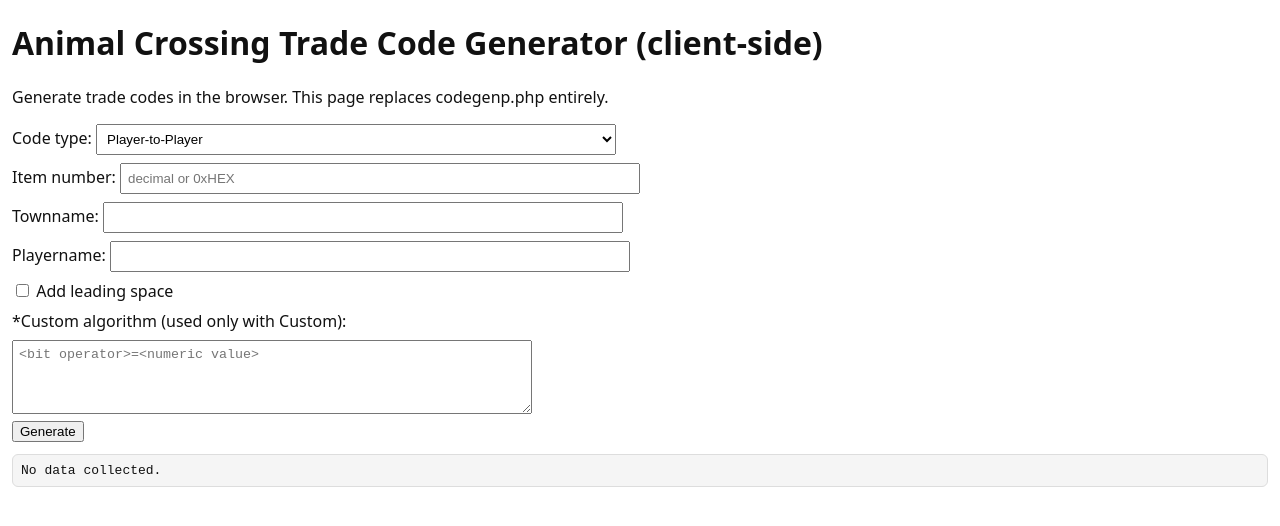
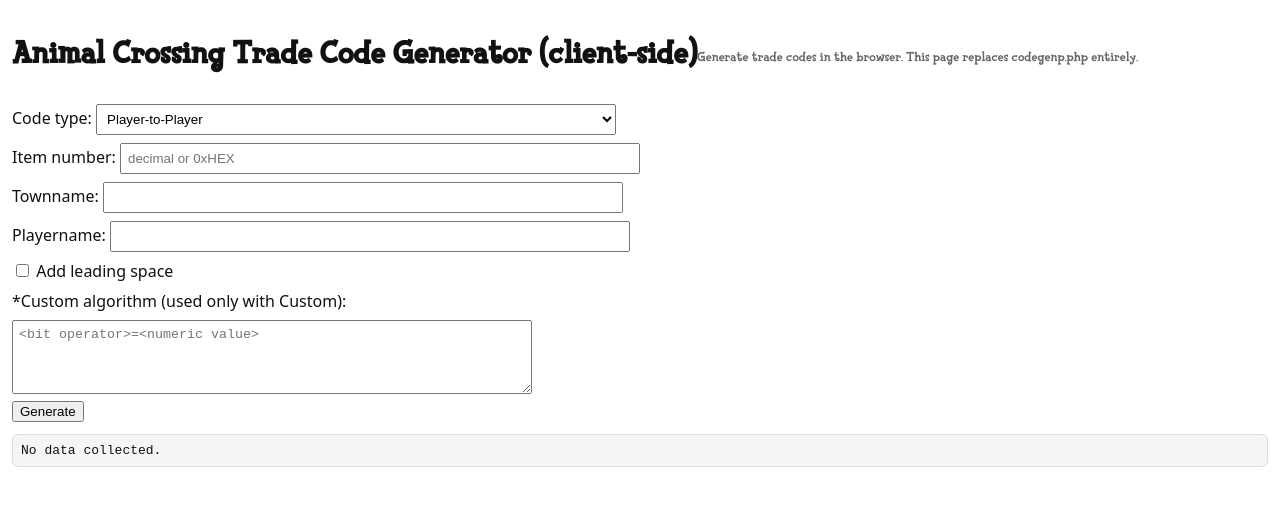
Before and after one commit to YoshiDeLana2025/actrade-js, a plain HTML site: page codegen.html in a window 1280 px wide. Drawn offline with Linux system fonts and the light colour scheme.

Commit message:
Update codegen.html

```diff
--- a/codegen.html
+++ b/codegen.html
@@ -7,9 +7,10 @@
   <link rel="stylesheet" href="styles.css" />
 </head>
 <body>
-  <h1>Animal Crossing Trade Code Generator (client-side)</h1>
-  <p>Generate trade codes in the browser. This page replaces codegenp.php entirely.</p>
-
+  <header>
+    <h1>Animal Crossing Trade Code Generator (client-side)</h1>
+    <small>Generate trade codes in the browser. This page replaces codegenp.php entirely.</small>
+  </header>
   <form id="genform">
     <label>Code type:
       <select name="codetype" id="codetype">
```
